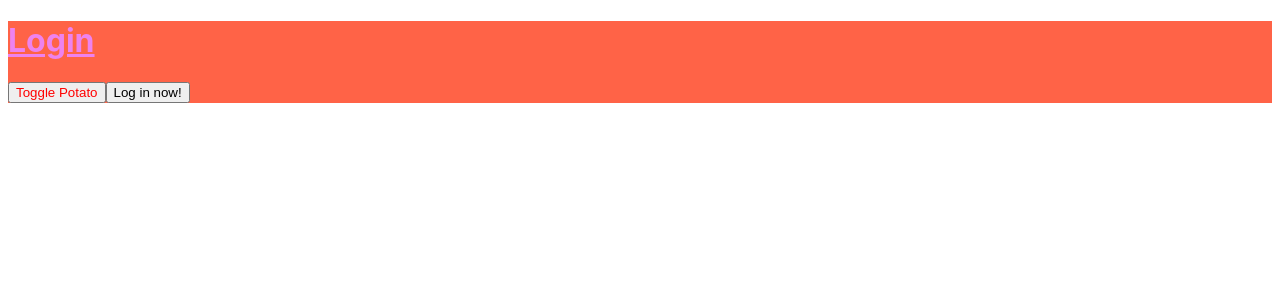
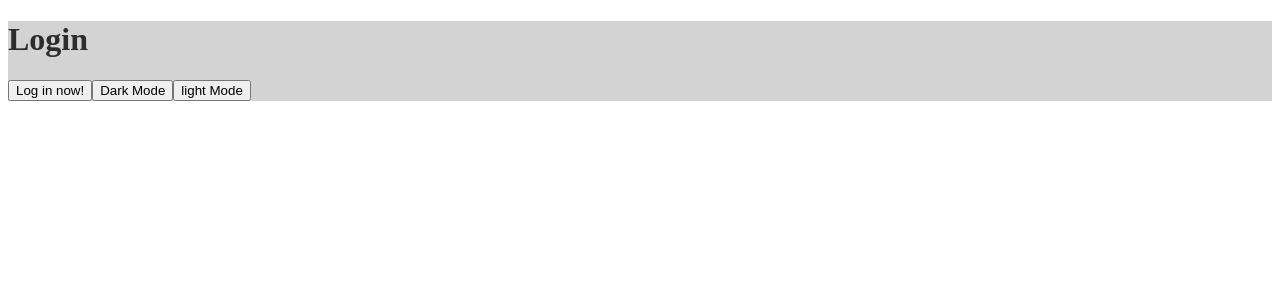
Before and after one commit to ahnniething/instaclone-web, a React (Create React App) app: page / in a window 1280 px wide. Shown: the top 300 px of the page. Built offline with nearby package versions, Linux system fonts and the light colour scheme.

Commit message:
style: make dark mode options using reactive variables and theme in styled-components

```diff
--- a/src/App.js
+++ b/src/App.js
@@ -6,15 +6,27 @@ import {
   Switch,
   Redirect,
 } from "react-router-dom";
-import { isLoggedInVar } from "./apollo";
+import { darkModeVar, isLoggedInVar } from "./apollo";
 import Home from "./screens/Home";
 import Login from "./screens/Login";
 import NotFound from "./screens/NotFound";
+import { ThemeProvider } from "styled-components";
+
+const lightTheme = {
+  fontColor: "#2c2c2c",
+  bgColor: "lightgray",
+};
+const darkTheme = {
+  fontColor: "lightgray",
+  bgColor: "#2c2c2c",
+};
 
 function App() {
   const isLoggedIn = useReactiveVar(isLoggedInVar);
+  const darkMode = useReactiveVar(darkModeVar);
 
   return (
+    <ThemeProvider theme={darkMode ? darkTheme : lightTheme}>
       <Router>
         <Switch>
           <Route path='/' exact>
@@ -26,6 +38,7 @@ function App() {
           </Route>
         </Switch>
       </Router>
+    </ThemeProvider>
   );
 }
 
--- a/src/apollo.js
+++ b/src/apollo.js
@@ -1,14 +1,23 @@
 /* Reactive Variable
+  Apollo Client 3의 새로운 기능, reactive variables는
+  Apollo Client 캐시 외부의 local state를 나타내는 유용한 메커니즘입니다.
+  캐시와 분리되어 있기 때문에 reactive variables는 모든 유형과 구조의 데이터를 저장할 수 있으며
+  GraphQL 구문을 사용하지 않고도 애플리케이션의 어느 곳에서나 상호 작용할 수 있습니다.
+  가장 중요한 것은 reactive variable를 수정하면
+  해당 변수에 의존하는 모든 활성 쿼리의 업데이트가 트리거된다는 것입니다.
+
 / what could be a reactive variable?
  1. isLoggedIn
  2. isDarkMode
  values that don't want to be passing down props and props and props...
- "reactive variables can store data of any type and structure,
-  and you can interact with them anywhere in your application
-  without using GraphQL syntax."
+
+  useReactiveVar
+  useReactiveVar()훅을 사용하여 reactive variable를 직접 읽고 반응할 수 있습니다.
+
   여기에 reative variable 을 선언한 뒤
-  실제로 컴포넌트에서 사용할 때는 useReactiveVar() Hook을 사용한다.
+  실제로 컴포넌트에서 사용할 때는 useReactiveVar() Hook을 사용하여 접근한다.
 */
 import { makeVar } from "@apollo/client";
 
 export const isLoggedInVar = makeVar(false);
+export const darkModeVar = makeVar(false);
--- a/src/screens/Login.js
+++ b/src/screens/Login.js
@@ -1,26 +1,12 @@
 import styled, { css } from "styled-components";
-import { isLoggedInVar } from "../apollo";
+import { darkModeVar, isLoggedInVar } from "../apollo";
 import { useState } from "react";
 const Title = styled.h1`
-  color: ${(props) => (props.potato ? "beige" : "violet")};
-  font-family: -apple-system, BlinkMacSystemFont, "Segoe UI", Roboto, Oxygen,
-    Ubuntu, Cantarell, "Open Sans", "Helvetica Neue", sans-serif;
-  ${(props) =>
-    props.potato
-      ? css`
-          font-size: 49px;
-        `
-      : css`
-          text-decoration: underline;
-        `}
+  color: ${(props) => props.theme.fontColor};
 `;
 
 const Container = styled.div`
-  background-color: tomato;
-`;
-
-const TogglePotato = styled.button`
-  color: red;
+  background-color: ${(props) => props.theme.bgColor};
 `;
 
 function Login() {
@@ -28,9 +14,10 @@ function Login() {
   const togglePotato = () => setPotato((current) => !current);
   return (
     <Container>
-      <Title potato={potato}>Login</Title>
-      <TogglePotato onClick={togglePotato}>Toggle Potato</TogglePotato>
+      <Title>Login</Title>
       <button onClick={() => isLoggedInVar(true)}>Log in now!</button>
+      <button onClick={() => darkModeVar(true)}>Dark Mode</button>
+      <button onClick={() => darkModeVar(false)}>light Mode</button>
     </Container>
   );
 }
```
Lines whose indentation alone changed are shown as unchanged.
